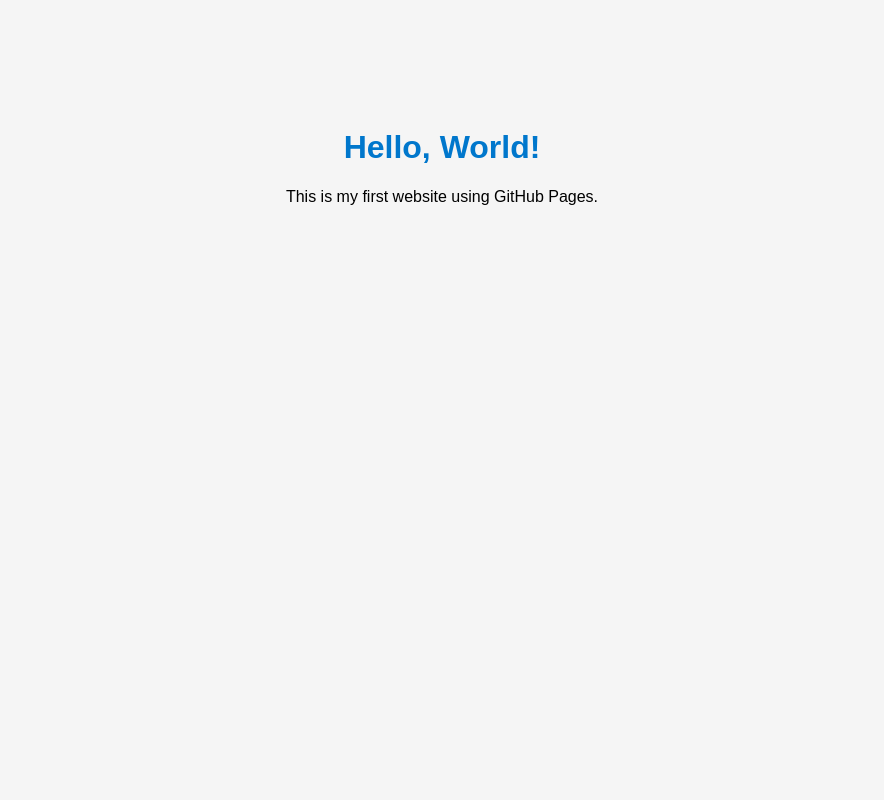
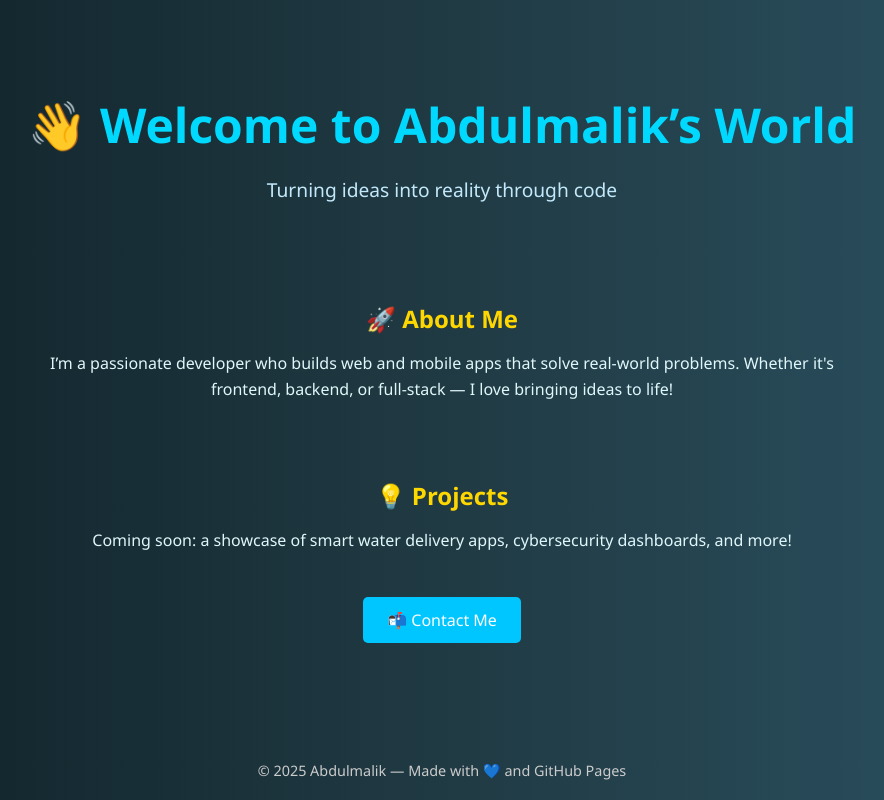
Before and after one commit to ABDULMALIK112255/ABDULMALIK112255.github.io, a plain HTML site: page index.html in a window 1280 px wide. Shown: the whole page, without its empty margins (198-1082 px from the left). Drawn offline with Linux system fonts and the light colour scheme.

Commit message:
Update index.html

```diff
--- a/index.html
+++ b/index.html
@@ -1,15 +1,100 @@
 <!DOCTYPE html>
-<html>
+<html lang="en">
 <head>
-  <title>My First Website</title>
   <meta charset="UTF-8" />
+  <meta name="viewport" content="width=device-width, initial-scale=1.0" />
+  <title>Abdulmalik | Developer Portfolio</title>
   <style>
-    body { font-family: sans-serif; background-color: #f5f5f5; text-align: center; padding: 100px; }
-    h1 { color: #0077cc; }
+    body {
+      margin: 0;
+      font-family: 'Segoe UI', sans-serif;
+      background: linear-gradient(to right, #0f2027, #203a43, #2c5364);
+      color: #fff;
+      display: flex;
+      flex-direction: column;
+      align-items: center;
+      min-height: 100vh;
+      padding: 0 20px;
+    }
+    header {
+      padding: 60px 0 20px;
+      text-align: center;
+    }
+    header h1 {
+      font-size: 3rem;
+      color: #00d9ff;
+      margin-bottom: 10px;
+    }
+    header p {
+      font-size: 1.2rem;
+      color: #c2e9fb;
+    }
+    .section {
+      max-width: 800px;
+      text-align: center;
+      margin-top: 40px;
+    }
+    .section h2 {
+      color: #ffd700;
+      margin-bottom: 10px;
+    }
+    .section p {
+      line-height: 1.6;
+      color: #e0f7fa;
+    }
+    .button {
+      margin-top: 30px;
+      background: #00c6ff;
+      color: #fff;
+      padding: 12px 24px;
+      font-size: 1rem;
+      border: none;
+      border-radius: 5px;
+      cursor: pointer;
+      text-decoration: none;
+      transition: background 0.3s;
+    }
+    .button:hover {
+      background: #007acc;
+    }
+    footer {
+      margin-top: auto;
+      padding: 20px 0;
+      font-size: 0.9rem;
+      color: #ccc;
+    }
+    @media screen and (max-width: 600px) {
+      header h1 {
+        font-size: 2rem;
+      }
+      .section h2 {
+        font-size: 1.4rem;
+      }
+    }
   </style>
 </head>
 <body>
-  <h1>Hello, World!</h1>
-  <p>This is my first website using GitHub Pages.</p>
+  <header>
+    <h1>👋 Welcome to Abdulmalik’s World</h1>
+    <p>Turning ideas into reality through code</p>
+  </header>
+
+  <div class="section">
+    <h2>🚀 About Me</h2>
+    <p>I’m a passionate developer who builds web and mobile apps that solve real-world problems. Whether it's frontend, backend, or full-stack — I love bringing ideas to life!</p>
+  </div>
+
+  <div class="section">
+    <h2>💡 Projects</h2>
+    <p>Coming soon: a showcase of smart water delivery apps, cybersecurity dashboards, and more!</p>
+  </div>
+
+  <div class="section">
+    <a href="mailto:abdulmalik@example.com" class="button">📬 Contact Me</a>
+  </div>
+
+  <footer>
+    &copy; 2025 Abdulmalik — Made with 💙 and GitHub Pages
+  </footer>
 </body>
 </html>
```
